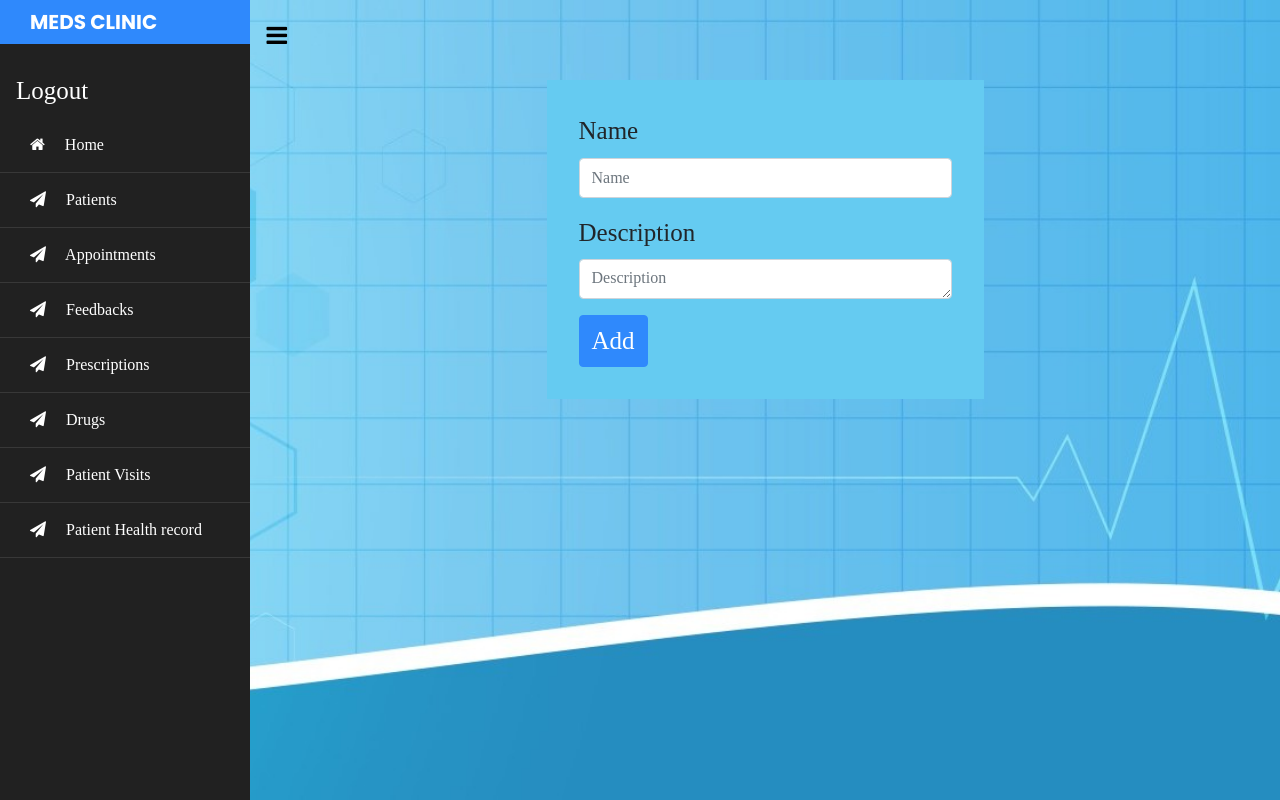
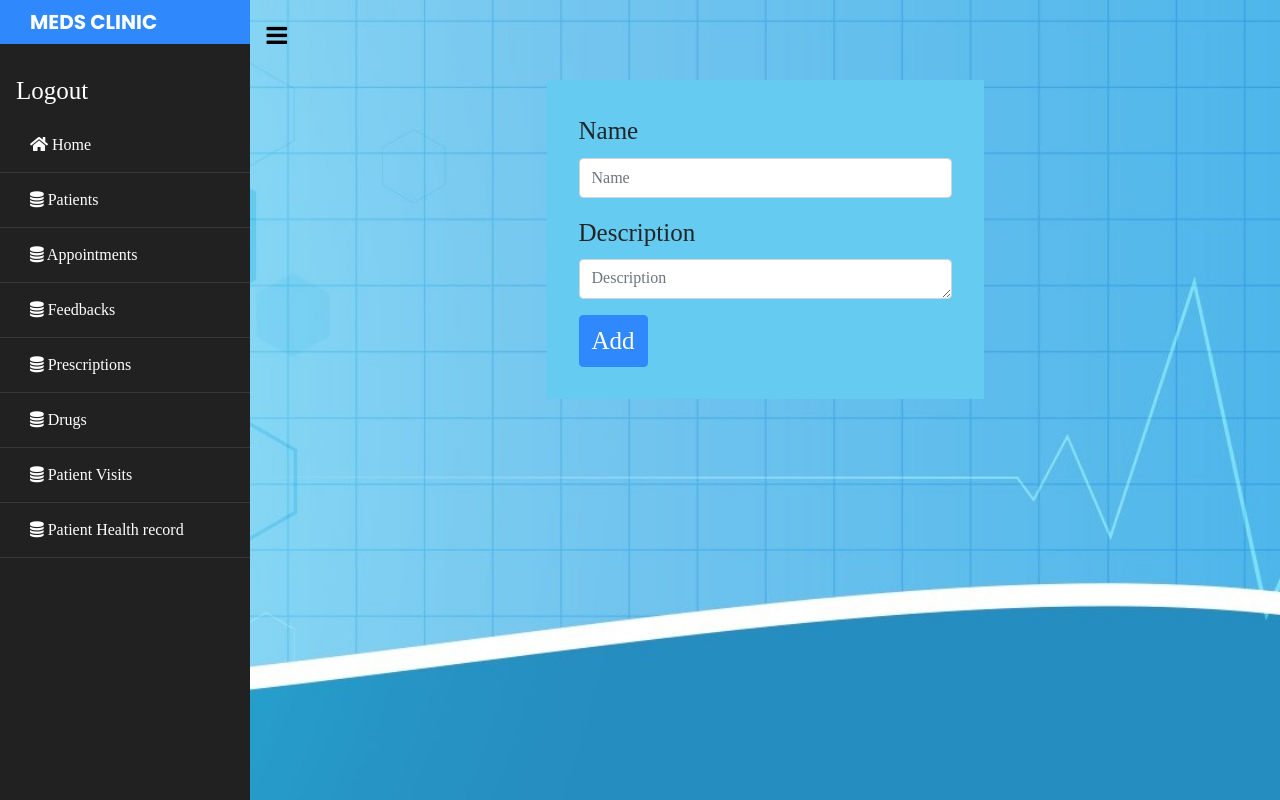
Before and after one commit to ngetichnicholas/Meds, a Django app: page /add_drug in a window 1280 px wide. Run offline with Django 3.2, Linux system fonts and the light colour scheme; the visitor is signed in with stand-in values (Sample User, id 1); style sheets or scripts are compiled from the project's sources; some libraries are stand-ins or nearby versions.

Commit message:
Change icons

```diff
--- a/clinic_app/templates/base.html
+++ b/clinic_app/templates/base.html
@@ -47,28 +47,28 @@
 
         {% endif %}
         <li class="active">
-          <a href="{% url 'home' %}"><span class="fa fa-home mr-3"></span> Home</a>
+          <a href="{% url 'home' %}"><i class="fas fa-home"></i> Home</a>
         </li>
         <li class="active">
-            <a href="{% url 'patients' %}"><span class="fa fa-paper-plane mr-3"></span> Patients</a>
+            <a href="{% url 'patients' %}"><i class="fa fa-database" aria-hidden="true"></i> Patients</a>
         </li>
         <li class="active">
-          <a href="{% url 'appointments' %}"><span class="fa fa-paper-plane mr-3"></span> Appointments</a>
+          <a href="{% url 'appointments' %}"><span class="fa fa-database"></span> Appointments</a>
         </li>
         <li class="active">
-          <a href="{% url 'feedback' %}"><span class="fa fa-paper-plane mr-3"></span> Feedbacks</a>
+          <a href="{% url 'feedback' %}"><span class="fa fa-database"></span> Feedbacks</a>
         </li>
         <li class="active">
-          <a href="{% url 'prescriptions' %}"><span class="fa fa-paper-plane mr-3"></span> Prescriptions</a>
+          <a href="{% url 'prescriptions' %}"><span class="fa fa-database"></span> Prescriptions</a>
         </li>
         <li class="active">
-          <a href="{% url 'drugs' %}"><span class="fa fa-paper-plane mr-3"></span> Drugs</a>
+          <a href="{% url 'drugs' %}"><span class="fa fa-database"></span> Drugs</a>
         </li>
         <li class="active">
-          <a href="{% url 'visits' %}"><span class="fa fa-paper-plane mr-3"></span> Patient Visits</a>
+          <a href="{% url 'visits' %}"><span class="fa fa-database"></span> Patient Visits</a>
         </li>
         <li class="active">
-          <a href="{% url 'history' %}"><span class="fa fa-paper-plane mr-3"></span> Patient Health record</a>
+          <a href="{% url 'history' %}"><span class="fa fa-database"></span> Patient Health record</a>
         </li>
       </ul>
 
```
